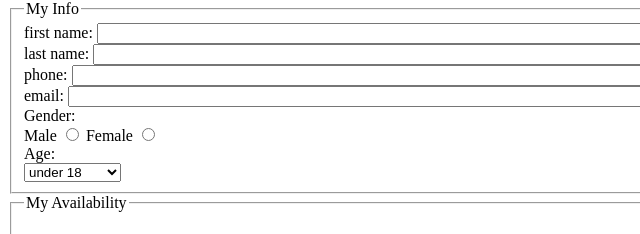
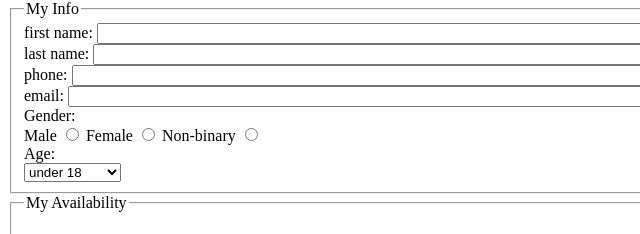
Before and after one commit to melliott3/lab-3, a plain HTML site: page index.html in a window 1280 px wide. Shown: the part 80-314 px from the top of the page, 0-640 px from the left. Drawn offline with Linux system fonts and the light colour scheme.

Commit message:
Update index.html
I added another gender field to be more inclusive of not only myself, but of other people.

```diff
--- a/index.html
+++ b/index.html
@@ -17,6 +17,7 @@
       <div>
         <label>Male <input type="radio" name="gender_field" value="male"></label>
         <label>Female <input type="radio" name="gender_field" value="female"></label>
+        <label>Non-binary <input type="radio" name="gender_field" value="non-binary"></label>
       </div>
       <div>Age: </div>
       <select name="age_field">
```
